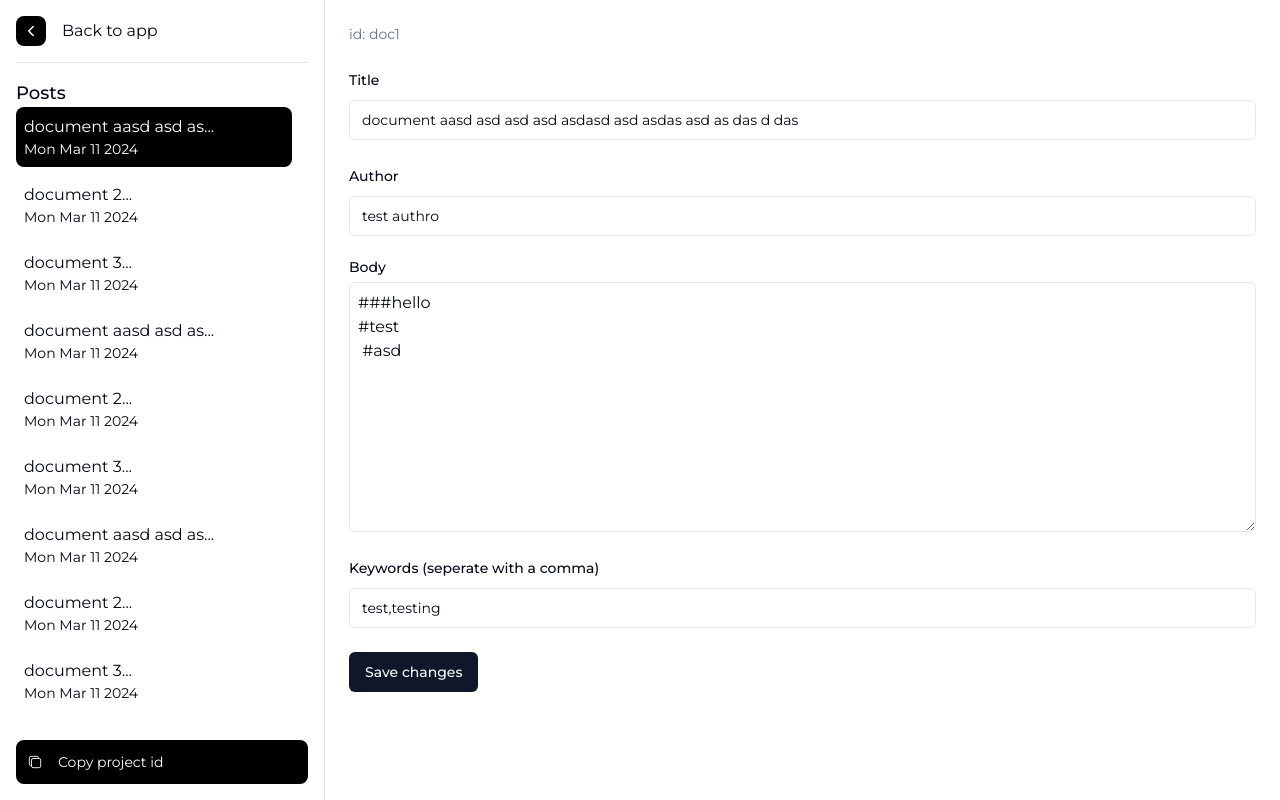
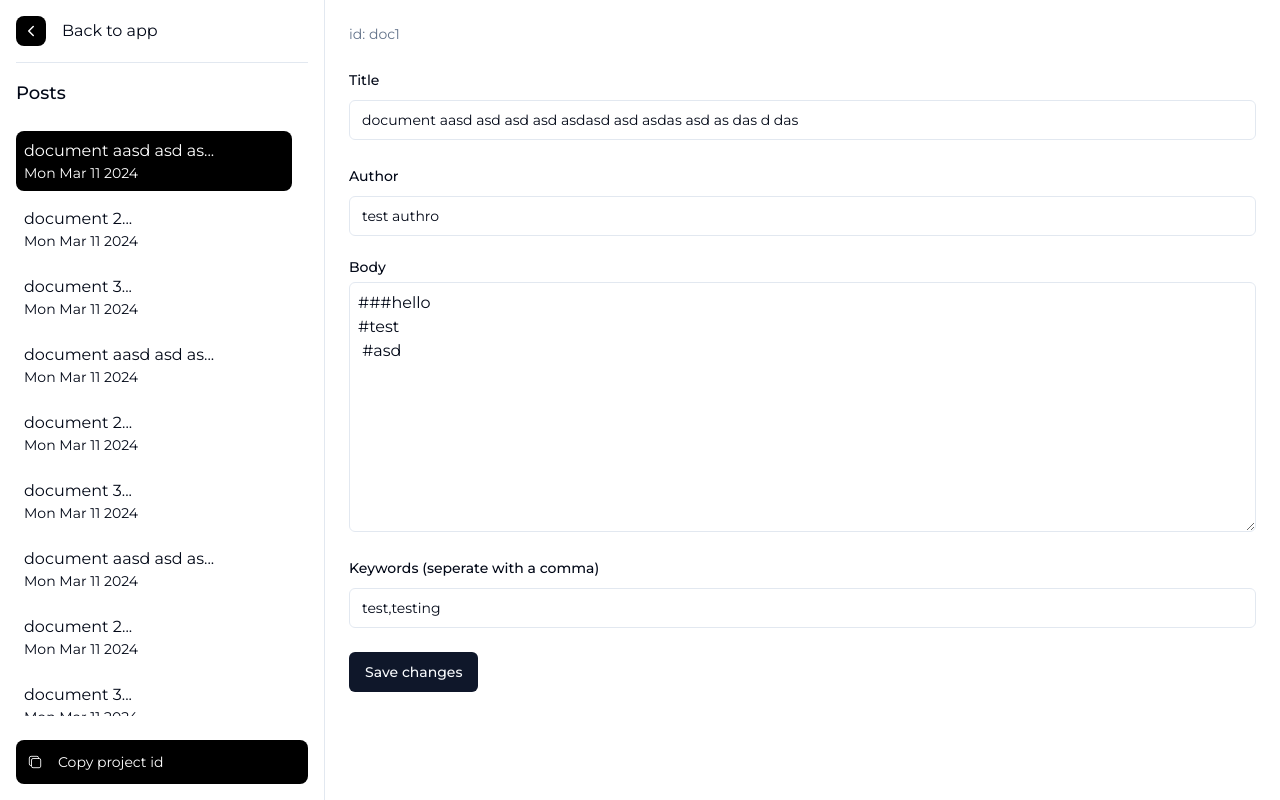
Before and after one commit to incogiscool/atom, a Next.js app: page /app/projects/1 in a window 1280 px wide. Built offline with nearby package versions, Linux system fonts and the light colour scheme.

Commit message:
change margins

```diff
--- a/components/sidebars/ProjectComponentSidebar.tsx
+++ b/components/sidebars/ProjectComponentSidebar.tsx
@@ -27,7 +27,7 @@ export const ProjectComponentSidebar = ({
       <hr className="my-4" />
       <div className="flex flex-col flex-grow overflow-hidden">
         <p className="text-lg font-medium">Posts</p>
-        <div className="flex-grow overflow-auto space-y-2 pr-4">
+        <div className="flex-grow overflow-auto space-y-2 pr-4 my-6">
           {project.posts.map((post) => (
             <div
               key={post.id}
@@ -49,7 +49,7 @@ export const ProjectComponentSidebar = ({
           navigator.clipboard.writeText(project.project_key);
           toast.success("Copied project id.");
         }}
-        className="mt-6 flex gap-4 items-center bg-black rounded-lg text-white p-3 hover:bg-slate-900 transition cursor-pointer text-sm"
+        className="flex gap-4 items-center bg-black rounded-lg text-white p-3 hover:bg-slate-900 transition cursor-pointer text-sm"
       >
         <IoCopyOutline />
         <p>Copy project id</p>
```
